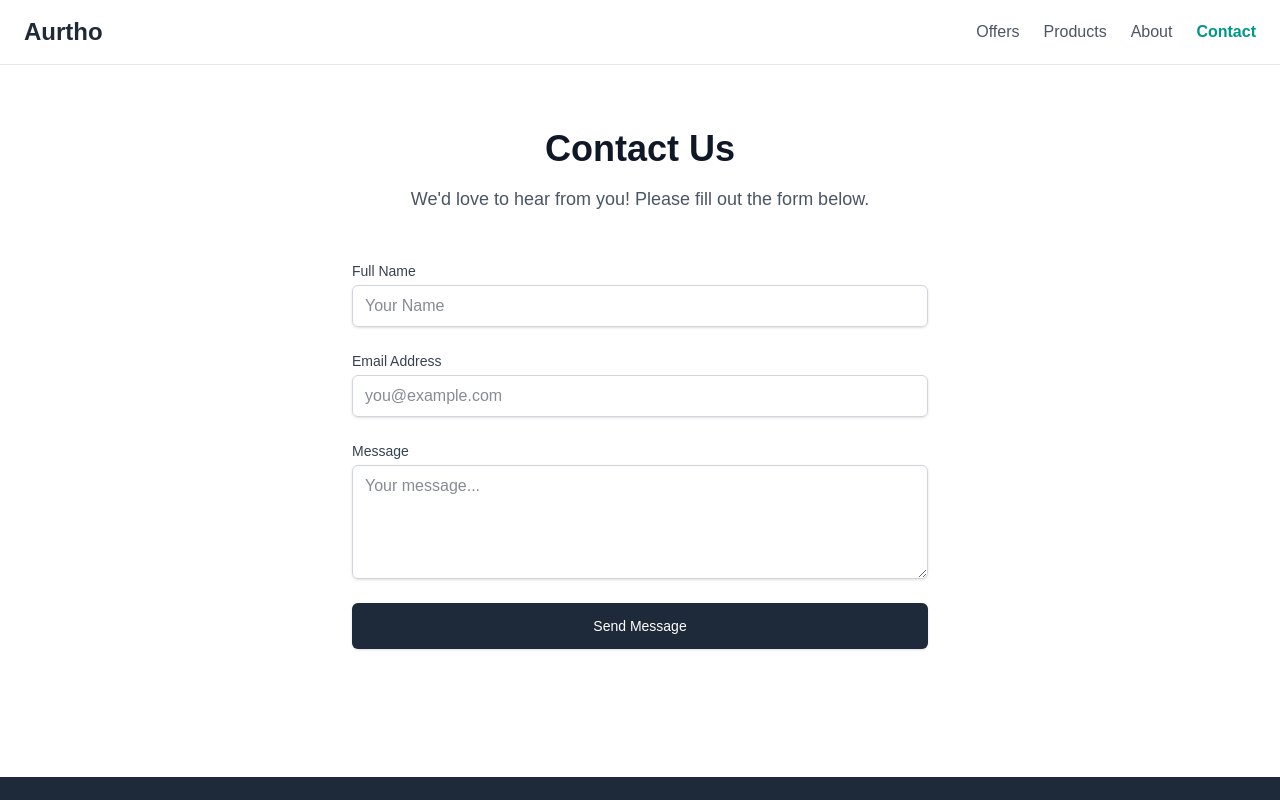
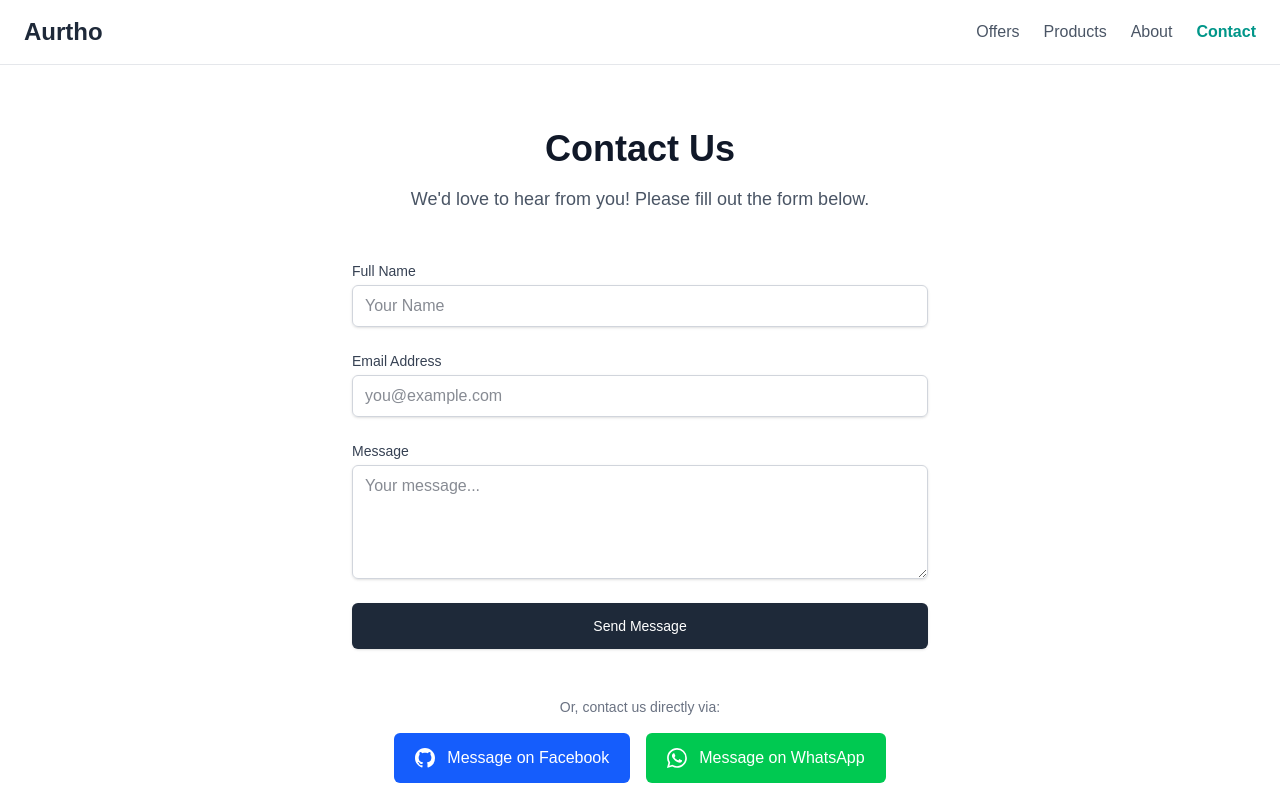
Before and after one commit to sobuj21/aurtho-store, a Next.js app: page /contact in a window 1280 px wide. Shown: the top 800 px of the page. Built offline with nearby package versions, Linux system fonts and the light colour scheme.

Commit message:
Add Facebook and WhatsApp links to contact page

```diff
--- a/src/app/contact/page.js
+++ b/src/app/contact/page.js
@@ -23,7 +23,7 @@
         <p className="text-lg text-gray-600 text-center mb-12">We&apos;d love to hear from you! Please fill out the form below.</p>
 
         <div className="max-w-xl mx-auto">
-          {/* UPDATED FORM TAG BELOW */}
+          {/* Contact Form */}
           <form
             action="https://formspree.io/f/xeokaryb"
             method="POST"
@@ -71,6 +71,38 @@
               </button>
             </div>
           </form>
+
+          {/* NEW "OR CONTACT US VIA" SECTION */}
+          <div className="mt-12 text-center">
+            <p className="text-sm font-medium text-gray-500">Or, contact us directly via:</p>
+            <div className="mt-4 flex flex-col sm:flex-row justify-center gap-4">
+              {/* Facebook Link */}
+              <a
+                href="https://www.facebook.com/AurthoOfficial/"
+                target="_blank"
+                rel="noopener noreferrer"
+                className="inline-flex items-center justify-center gap-3 px-5 py-3 border border-transparent text-base font-medium rounded-md text-white bg-blue-600 hover:bg-blue-700 transition-colors duration-300"
+              >
+                <svg xmlns="http://www.w3.org/2000/svg" width="20" height="20" fill="currentColor" viewBox="0 0 16 16">
+                  <path d="M8 0C3.58 0 0 3.58 0 8c0 3.54 2.29 6.53 5.47 7.59.4.07.55-.17.55-.38 0-.19-.01-.82-.01-1.49-2.01.37-2.53-.49-2.69-.94-.09-.23-.48-.94-.82-1.13-.28-.15-.68-.52-.01-.53.63-.01 1.08.58 1.23.82.72 1.21 1.87.87 2.33.66.07-.52.28-.87.51-1.07-1.78-.2-3.64-.89-3.64-3.95 0-.87.31-1.59.82-2.15-.08-.2-.36-1.02.08-2.12 0 0 .67-.21 2.2.82.64-.18 1.32-.27 2-.27s1.36.09 2 .27c1.53-1.04 2.2-.82 2.2-.82.44 1.1.16 1.92.08 2.12.51.56.82 1.27.82 2.15 0 3.07-1.87 3.75-3.65 3.95.29.25.54.73.54 1.48 0 1.07-.01 1.93-.01 2.2 0 .21.15.46.55.38A8.01 8.01 0 0 0 16 8c0-4.42-3.58-8-8-8"/>
+                </svg>
+                Message on Facebook
+              </a>
+              {/* WhatsApp Link */}
+              <a
+                href="https://wa.me/17162268360"
+                target="_blank"
+                rel="noopener noreferrer"
+                className="inline-flex items-center justify-center gap-3 px-5 py-3 border border-transparent text-base font-medium rounded-md text-white bg-green-500 hover:bg-green-600 transition-colors duration-300"
+              >
+                <svg xmlns="http://www.w3.org/2000/svg" width="20" height="20" fill="currentColor" viewBox="0 0 16 16">
+                  <path d="M13.601 2.326A7.85 7.85 0 0 0 7.994 0C3.627 0 .068 3.558.064 7.926c0 1.399.366 2.76 1.057 3.965L0 16l4.204-1.102a7.9 7.9 0 0 0 3.79.965h.004c4.368 0 7.926-3.558 7.93-7.93A7.9 7.9 0 0 0 13.6 2.326zM7.994 14.521a6.6 6.6 0 0 1-3.356-.92l-.24-.144-2.494.654.666-2.433-.156-.251a6.56 6.56 0 0 1-1.007-3.505c0-3.626 2.957-6.584 6.591-6.584a6.56 6.56 0 0 1 4.66 1.931 6.56 6.56 0 0 1 1.928 4.66c-.004 3.639-2.961 6.592-6.592 6.592m3.615-4.934c-.197-.099-1.17-.578-1.353-.646-.182-.065-.315-.099-.445.099-.133.197-.513.646-.627.775-.114.133-.232.148-.43.05-.197-.1-.836-.308-1.592-.985-.59-.525-.985-1.175-1.103-1.372-.114-.198-.011-.304.088-.403.087-.088.197-.232.296-.346.1-.114.133-.198.198-.33.065-.134.034-.248-.015-.347-.05-.099-.445-1.076-.612-1.47-.16-.389-.323-.335-.445-.34-.114-.007-.247-.007-.38-.007a.73.73 0 0 0-.529.247c-.182.198-.691.677-.691 1.654s.71 1.916.81 2.049c.098.133 1.394 2.132 3.383 2.992.47.205.84.326 1.129.418.475.152.904.129 1.246.08.38-.058 1.171-.48 1.338-.943.164-.464.164-.86.114-.943-.049-.084-.182-.133-.38-.232"/>
+                </svg>
+                Message on WhatsApp
+              </a>
+            </div>
+          </div>
+
         </div>
       </main>
 
```
